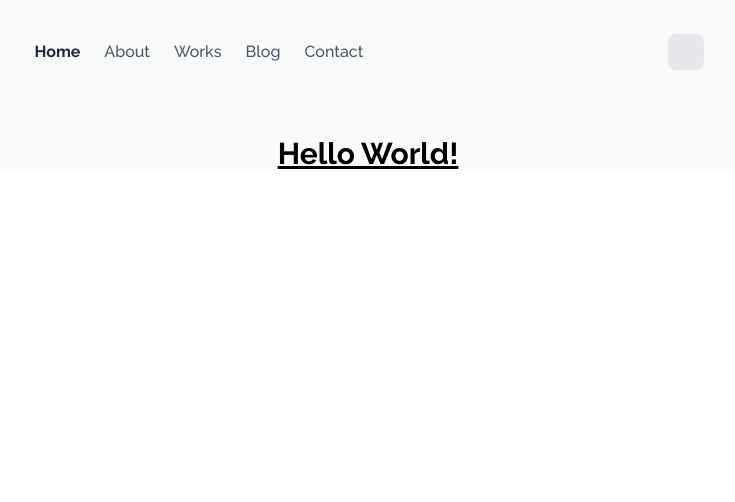
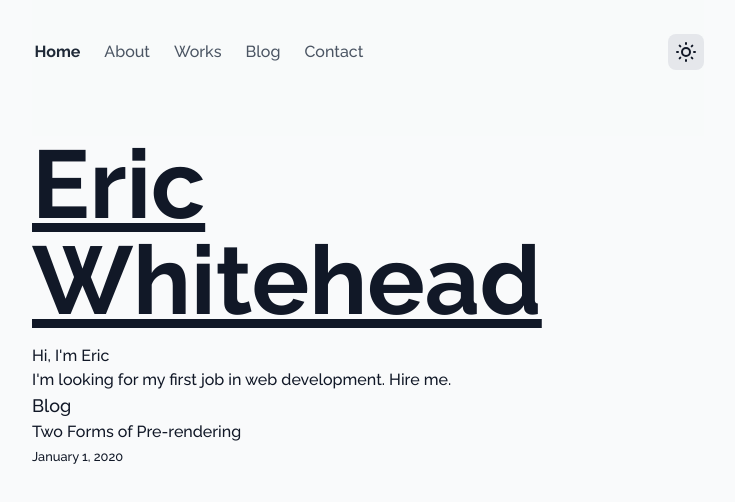
Before and after one commit to broc-head/broc-head-site, a Next.js app: page / in a window 1280 px wide. Shown: the top 502 px of the page, without its empty margins (272-1007 px from the left). Built offline with nearby package versions, Linux system fonts and the light colour scheme.

Commit message:
hydrated, localstorage-based dark theme, starting to set up routing

```diff
--- a/components/Container.tsx
+++ b/components/Container.tsx
@@ -1,7 +1,8 @@
 import Head from 'next/head';
 import { useRouter } from 'next/router';
 import { useState, useEffect } from 'react';
-import NextLink from 'next/link';
+import { useTheme } from 'next-themes';
+import Link from 'next/link';
 
 export const siteTitle = 'My Next.js Blog'
 
@@ -14,7 +15,7 @@ function NavItem({ href, text }) {
   const isActive = router.asPath === href;
 
   return (
-    <NextLink href={href}>
+    <Link href={href}>
       <a
         className={`${
           isActive
@@ -25,52 +26,14 @@ function NavItem({ href, text }) {
       >
         <span className="capsize">{text}</span>
       </a>
-    </NextLink>
+    </Link>
   );
 }
 
 const Container = ({ children, ...customMeta }: Props) => {
-  const [isDarkTheme, setIsDarkTheme] = useState(false);
-
-  const handleToggle = ({event}: any) => {
-    setIsDarkTheme(event.target.checked);
-  }
-  const getMediaQueryPreference= () => {
-    const mediaQuery = '(prefers-color-scheme: dark)';
-    const mql = window.matchMedia(mediaQuery);
-    const hasPreference = typeof mql.matches === 'boolean';
-
-    if (hasPreference) {
-      return mql.matches ? 'dark' : 'light';
-    }
-  };
-
-  const storeUserSetPreference= (pref) => {
-    localStorage.setItem('theme', pref);
-  };
-  const getUserSetPreference = () => {
-    return localStorage.getItem('theme');
-  }
-
-  useEffect(() => {
-    const userSetPreference = getUserSetPreference();
-    if (userSetPreference !== null) {
-      setIsDarkTheme(userSetPreference === 'dark');
-    } else {
-      const mediaQueryPreference = getMediaQueryPreference();
-      setIsDarkTheme(mediaQueryPreference === 'dark');
-    }
-  }, []);
-  useEffect(() => {
-    if (isDarkTheme !== undefined) {
-      if (isDarkTheme) {
-        storeUserSetPreference('dark');
-      } else {
-        storeUserSetPreference('light');
-      }
-    }
-  }, [isDarkTheme]);
-
+  const [mounted, setMounted] = useState(false);
+  const { resolvedTheme, setTheme } = useTheme();
+  useEffect(() => setMounted(true), [])
   const router = useRouter();
   const meta = {
     title: 'Eric Whitehead - Developer, Writer, Designer.',
@@ -78,7 +41,7 @@ const Container = ({ children, ...customMeta }: Props) => {
     image: '', //need banner
     type: 'website',
     ...customMeta
-  }
+  };
 
   return (
     <div className="bg-gray-50 dark:bg-gray-900">
@@ -113,22 +76,23 @@ const Container = ({ children, ...customMeta }: Props) => {
               <NavItem href="/contact" text="Contact" />
             </div>
 
-            <div className="w-9 h-9 bg-gray-200 rounded-lg dark:bg-gray-600 flex items-center justify-center  hover:ring-2 ring-gray-300  transition-all">
-              <label className="opacity-0">Dark</label>
-              <input
-                type="checkbox"
-                className='z-500 opacity-0'
-                checked={isDarkTheme}
-                onChange={handleToggle}
-              />
+            <button
+              aria-label='dark mode toggle'
+              type="button"
+              className="w-9 h-9 bg-gray-200 rounded-lg dark:bg-gray-600 flex items-center justify-center hover:ring-2 ring-gray-300 transition-all"
+              onClick={() =>
+                setTheme(resolvedTheme === 'dark' ? 'light' : 'dark')
+              }
+            >
+              {mounted && (
                 <svg
                   xmlns="http://www.w3.org/2000/svg"
                   viewBox="0 0 24 24"
                   fill="none"
                   stroke="currentColor"
-                  className="h-6 w-6 text-gray-800 dark:text-gray-200"
+                  className='h-6 w-6 text-gray-900 dark:text-gray-100'
                 >
-                  {isDarkTheme ? (
+                  {resolvedTheme === 'dark' ? (
                     <path
                       strokeLinecap="round"
                       strokeLinejoin="round"
@@ -140,12 +104,12 @@ const Container = ({ children, ...customMeta }: Props) => {
                       strokeLinecap="round"
                       strokeLinejoin="round"
                       strokeWidth={2}
-                      d="M9.663 17h4.673M12 3v1m6.364 1.636l-.707.707M21 12h-1M4 12H3m3.343-5.657l-.707-.707m2.828 9.9a5 5 0 117.072 0l-.548.547A3.374 3.374 0 0014 18.469V19a2 2 0 11-4 0v-.531c0-.895-.356-1.754-.988-2.386l-.548-.547z"
+                      d="M12 3v1m0 16v1m9-9h-1M4 12H3m15.364 6.364l-.707-.707M6.343 6.343l-.707-.707m12.728 0l-.707.707M6.343 17.657l-.707.707M16 12a4 4 0 11-8 0 4 4 0 018 0z"
                     />
                   )}
                 </svg>
-            </div>
-
+              )}
+            </button>
           </nav>
         </div>
 
--- a/components/DarkMode.tsx
+++ /dev/null
@@ -1,22 +0,0 @@
-import { useState, useEffect } from "react"
-
-function DarkMode() {
-  const [darkMode, setDarkMode]= useState(
-    typeof window !== "undefined" ? localStorage.theme : "dark"
-  );
-  const theme = darkMode === "dark" ? "light" : "dark";
-
-  useEffect(() => {
-    const root = window.document.documentElement;
-        root.classList.remove(theme);
-        root.classList.add(darkMode);
-
-    if (typeof window !== "undefined") {
-      localStorage.setItem("theme", darkMode);
-    }
-  }, [darkMode]);
-
-  return [darkMode, setDarkMode] as const;
-}
-
-export default DarkMode
--- a/package.json
+++ b/package.json
@@ -13,6 +13,7 @@
     "eslint-config-prettier": "^8.5.0",
     "gray-matter": "^4.0.3",
     "next": "12.1.5",
+    "next-themes": "^0.1.1",
     "prettier": "^2.6.2",
     "react": "18.0.0",
     "react-dom": "18.0.0",
@@ -20,6 +21,7 @@
     "remark-html": "^15.0.1"
   },
   "devDependencies": {
+    "@tailwindcss/typography": "^0.5.2",
     "@types/node": "17.0.25",
     "@types/react": "18.0.6",
     "@types/react-dom": "18.0.2",
--- a/pages/_app.tsx
+++ b/pages/_app.tsx
@@ -1,8 +1,13 @@
-import '../styles/globals.css'
-import type { AppProps } from 'next/app'
+import '../styles/globals.css';
+import { ThemeProvider } from 'next-themes';
+import type { AppProps } from 'next/app';
 
 function MyApp({ Component, pageProps }: AppProps) {
-  return <Component {...pageProps}/>
+  return (
+    <ThemeProvider defaultTheme="system" attribute="class">
+      <Component {...pageProps}/>
+    </ThemeProvider>
+  )
 }
 
 export default MyApp
--- a/pages/_document.tsx
+++ b/pages/_document.tsx
@@ -1,19 +1,4 @@
 import Document, { Html, Head, Main, NextScript, DocumentContext } from 'next/document';
-import { stringify } from 'querystring';
-
-function setInitialColorMode() {
-  function getInitialColorMode() {
-    const preference = window.localStorage.getItem('theme');
-    const hasExplicitPreference = typeof preference === 'string';
-    //if user has dark or light chosen, use it
-    if (hasExplicitPreference) {
-      return preference;
-    }
-    //no saved pref, use a media query
-    const mediaQuery = "("
-
-  }
-}
 
 class MyDocument extends Document {
   static async getInitialProps(ctx: DocumentContext) {
@@ -28,12 +13,7 @@ class MyDocument extends Document {
             <link rel="preconnect" href="https://fonts.gstatic.com" crossOrigin='' />
             <link href="https://fonts.googleapis.com/css2?family=Merriweather:ital,wght@0,400;0,900;1,400;1,900&family=Raleway:ital,wght@0,500;0,700;1,500;1,700&display=swap" rel="stylesheet" />
           </Head>
-          <body className=''>
-            <script
-              dangerouslySetInnerHtml={{
-                __html: customScript,
-              }}
-            ></script>
+          <body className='bg-gray-50 dark:bg-gray-900 text-gray-900 dark:text-gray-100'>
             <Main />
             <NextScript />
           </body>
@@ -42,8 +22,4 @@ class MyDocument extends Document {
   }
 };
 
-const customScript = `
-            console.log("Our custom script runs!);
-`;
-
 export default MyDocument
--- /dev/null
+++ b/pages/blog/[id].tsx
@@ -0,0 +1,58 @@
+import Head from 'next/head'
+import Container from "../../components/Container"
+import { getAllPostIds, getPostData } from '../../lib/posts'
+import Date from '../../lib/date'
+import { GetStaticProps, GetStaticPaths } from 'next'
+import Image from 'next/image'
+
+export default function Post({
+    postData
+}: {
+    postData: {
+        title: string
+        date: string
+        contentHtml: string
+    }
+}) {
+    return (
+        <Container>
+            <Head>
+
+                <title>{postData.title}</title>
+
+            </Head>
+            <div className='pt-6'>
+
+                    <article>
+                        <h1 className='text-6xl leading-16 tracking-tighter'>{postData.title}</h1>
+
+                            <div className='flex items-center color-gray'>
+                                <Date dateString={postData.date} />
+                            </div>
+
+                            <div className='text-left list-disc' dangerouslySetInnerHTML={{ __html: postData.contentHtml }} />
+
+
+                    </article>
+
+            </div>
+        </Container>
+    )
+}
+
+export const getStaticPaths: GetStaticPaths = async () => {
+    const paths = getAllPostIds()
+    return {
+        paths,
+        fallback: false
+    }
+}
+
+export const getStaticProps: GetStaticProps = async ({ params }) => {
+    const postData = await getPostData(params.id as string)
+    return {
+      props: {
+        postData
+      }
+    }
+  }
--- a/pages/index.tsx
+++ b/pages/index.tsx
@@ -1,7 +1,18 @@
-import Head from 'next/head'
-import Container, { siteTitle } from '../components/Container'
+import Head from 'next/head';
+import Container, { siteTitle } from '../components/Container';
+import { getSortedPostsData } from '../lib/posts';
+import Link from 'next/link';
+import Date from '../lib/date';
+import { GetStaticProps } from 'next';
 
-const Home = () => {
+
+const Index = ({ allPostsData }: {
+  allPostsData: {
+    date: string
+    title: string
+    id: string
+  }[]
+}) => {
   return (
     <div>
       <Container>
@@ -9,13 +20,49 @@ const Home = () => {
           <title>{siteTitle}</title>
         </Head>
         <div className='flex flex-col justify-center items-start max-w-2xl border-gray-200 dark:border-gray-700 mx-auto pb-16"'>
-       <h1 className="text-3xl font-bold underline">
-      Hello World!
+          <section className=''>
+            <div className='text-6xl md:text-8xl font-bold underline'>
+              <h1 className='mb-4'>
+                Eric Whitehead
               </h1>
+            </div>
+
+            <p>Hi, I'm Eric</p>
+            <p>
+              I'm looking for my first job in web development.{' '}
+              <a href="https://www.linkedin.com/in/eric-j-whitehead/">Hire me</a>.
+            </p>
+          </section>
+
+          <section className=''>
+            <h2 className='text-lg'>Blog</h2>
+            <ul className='list-none'>
+              {allPostsData.map(({ id, date, title }) => (
+                <li className='mb-5' key={id}>
+                  <Link href={'/blog/'+id}>
+                    <a>{title}</a>
+                  </Link>
+                  <br />
+                  <small className='color-gray'>
+                    <Date dateString={date} />
+                  </small>
+                </li>
+              ))}
+            </ul>
+          </section>
         </div>
       </Container>
     </div>
   )
+};
+
+export default Index
+
+export const getStaticProps: GetStaticProps = async () => {
+  const allPostsData = getSortedPostsData()
+  return {
+    props: {
+      allPostsData
     }
-
-export default Home
+  }
+}
--- /dev/null
+++ b/posts/pre-rendering.md
@@ -0,0 +1,11 @@
+---
+title: 'Two Forms of Pre-rendering'
+date: '2020-01-01'
+---
+
+Next.js has two forms of pre-rendering: **Static Generation** and **Server-side Rendering**. The difference is in **when** it generates the HTML for a page.
+
+- **Static Generation** is the pre-rendering method that generates the HTML at **build time**. The pre-rendered HTML is then _reused_ on each request.
+- **Server-side Rendering** is the pre-rendering method that generates the HTML on **each request**.
+
+Importantly, Next.js lets you **choose** which pre-rendering form to use for each page. You can create a "hybrid" Next.js app by using Static Generation for most pages and using Server-side Rendering for others.
--- a/tailwind.config.js
+++ b/tailwind.config.js
@@ -19,15 +19,16 @@ module.exports = {
         'green': '#0E402D',
         'red': '#B80A31',
       },
-      li: {
-        DEFAULT: 'list-disc'
-      },
       fontFamily: {
         sans: ['Raleway', 'sans-serif', ...fontFamily.sans],
         serif: ['Merriweather', 'serif', ...fontFamily.serif],
         mono: [],
       },
+      typography: (theme) => ({}),
     },
   },
-  plugins: [],
+  variants: {
+    typography: ['dark']
+  },
+  plugins: [require('@tailwindcss/typography')],
 }
```
Also changed, not shown: components/Footer.tsx (added), 1 other file (tests, documents, lock files or other folders). Lines whose indentation alone changed are shown as unchanged.
